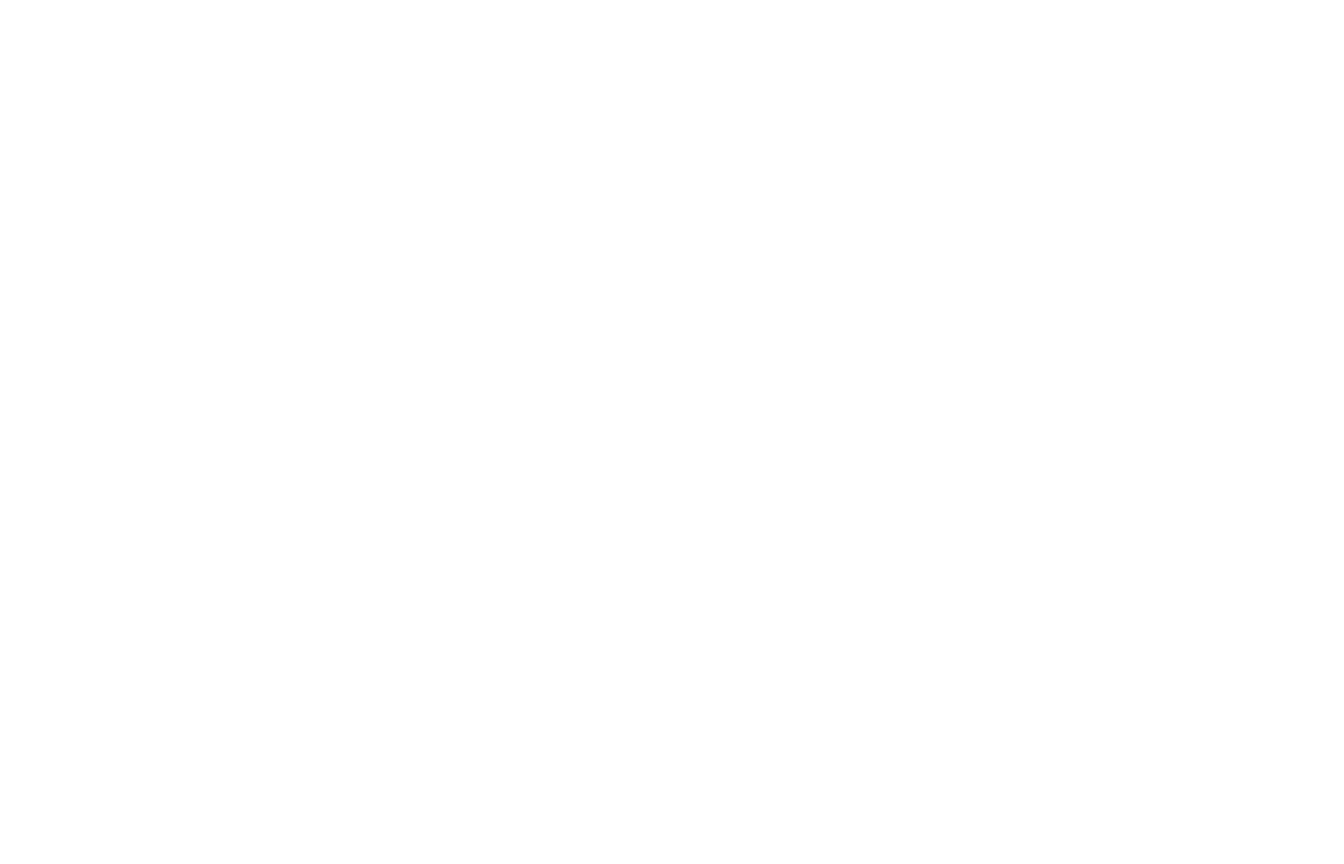
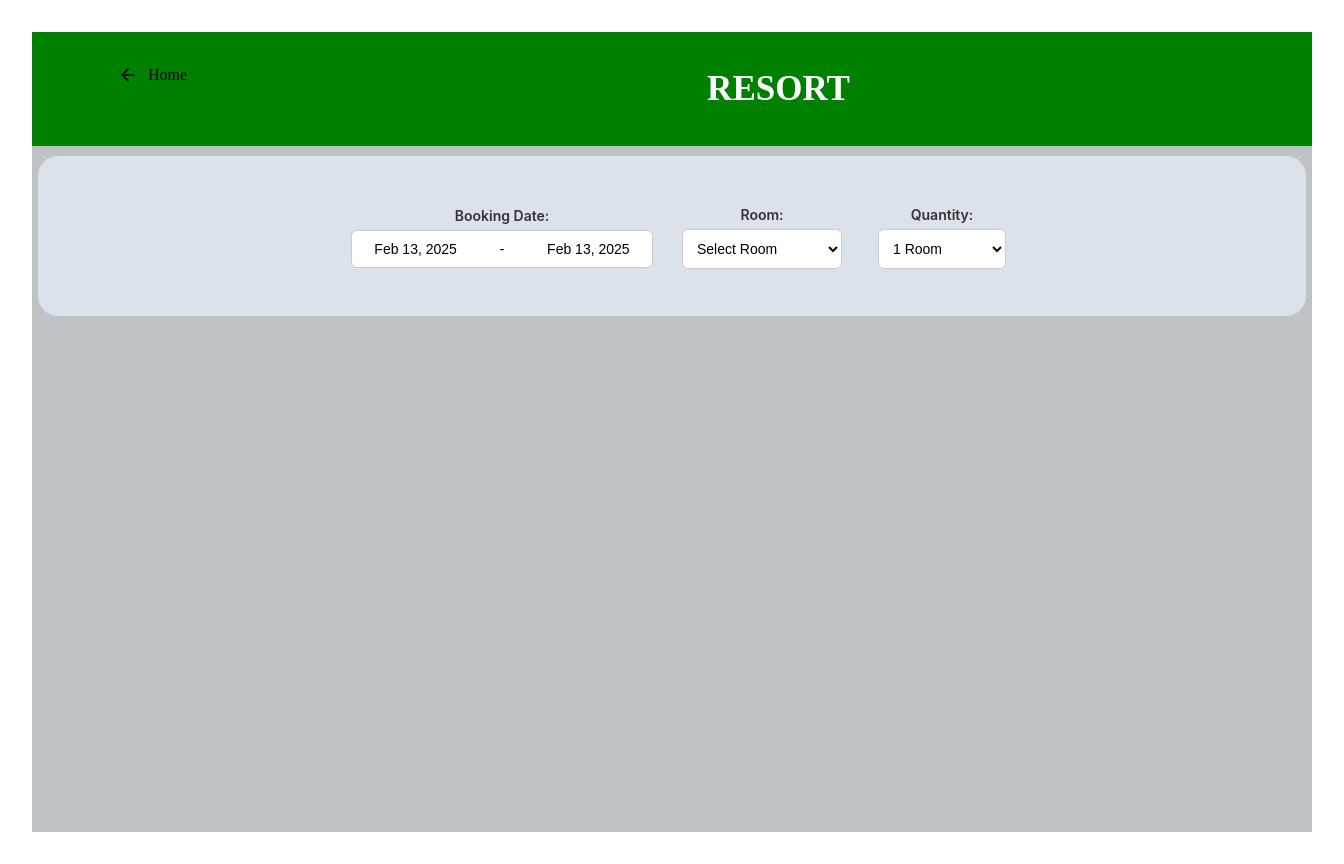
Before and after one commit to SambandhaRai/WebIndividual, a React (Vite) app in the folder individual/: page /book in a window 1280 px wide. Before the commit this address had no page. Shown: the whole page, 1344 px wide, since content can reach past the window. Before the commit the page ends 800 px from the top, so only its background shows below. Built offline with nearby package versions, Linux system fonts and the light colour scheme.

Commit message:
Book Page

```diff
--- a/individual/package.json
+++ b/individual/package.json
@@ -17,6 +17,7 @@
     "bcryptjs": "^3.0.2",
     "body-parser": "^1.20.3",
     "cors": "^2.8.5",
+    "date-fns": "^4.1.0",
     "dotenv": "^16.4.7",
     "express": "^4.21.2",
     "express-validator": "^7.2.1",
@@ -26,6 +27,8 @@
     "pg": "^8.13.3",
     "react": "^18.3.1",
     "react-data-table-component": "^7.6.2",
+    "react-date-range": "^2.0.1",
+    "react-datepicker": "^8.1.0",
     "react-dom": "^18.3.1",
     "react-hook-form": "^7.54.2",
     "react-router-dom": "^7.1.5",
--- a/individual/src/App.jsx
+++ b/individual/src/App.jsx
@@ -15,6 +15,8 @@ const Rooms = React.lazy(() => import("./components/Rooms"));
 
 const Experience = React.lazy(() => import("./components/Experience"));
 
+const Book = React.lazy(() => import("./components/Book"))
+
 
 function App() {
 
@@ -28,6 +30,7 @@ function App() {
           <Route path="/signup" element={<Signup />} />
           <Route path="/rooms" element={<Rooms />} />
           <Route path="/experience" element={<Experience />} />
+          <Route path="/book" element={<Book />} />
         </Routes>
       </Suspense>
     </Router>
--- /dev/null
+++ b/individual/src/components/Book.jsx
@@ -0,0 +1,141 @@
+import React, { useState } from 'react';
+import { useNavigate } from 'react-router-dom';
+import { DateRange } from "react-date-range";
+import "react-date-range/dist/styles.css";
+import "react-date-range/dist/theme/default.css";
+import { Link } from 'react-router-dom';
+import { ArrowLeft } from "lucide-react";
+import {
+    Container,
+    NavContainer,
+    Nav,
+    NavList,
+    NavItem,
+    Icons,
+    IconText,
+    Content,
+    Info,
+    DateInputWrapper,
+    DateInputContainer,
+    DateInput,
+    Label,
+    DatePickerWrapper,
+    Room,
+    RoomInput,
+    Quantity,
+    QuantityInput
+} from "../styles/book";
+
+function Book() {
+    const [showCalendar, setShowCalendar] = useState(false);
+    const [dateRange, setDateRange] = useState([
+        {
+            startDate: new Date(),
+            endDate: new Date(),
+            key: "selection",
+        },
+    ]);
+    const [selectedRoom, setSelectedRoom] = useState('');
+    const [roomQuantity, setRoomQuantity] = useState(1); // State for room quantity
+
+    const formatDate = (date) => {
+        return date.toLocaleDateString('en-US', {
+            year: 'numeric',
+            month: 'short',
+            day: 'numeric',
+        });
+    };
+
+    const formattedStartDate = formatDate(dateRange[0].startDate);
+    const formattedEndDate = formatDate(dateRange[0].endDate);
+
+    const roomOptions = [
+        { id: 1, label: 'Single Room', value: 'single' },
+        { id: 2, label: 'Double Room', value: 'double' },
+        { id: 3, label: 'Suite Room', value: 'suite' },
+    ];
+
+    const handleRoomChange = (e) => {
+        setSelectedRoom(e.target.value);
+    };
+
+    const handleRoomQuantityChange = (e) => {
+        setRoomQuantity(e.target.value); // Update room quantity
+    };
+
+    return (
+        <Container>
+            <NavContainer>
+                <Nav>
+                    <NavList>
+                        <NavItem>
+                            <Link to="/home">
+                                <Icons>
+                                    <IconText>
+                                        <ArrowLeft size={20} color="black" />
+                                        <span> Home</span>
+                                    </IconText>
+                                </Icons>
+                            </Link>
+                        </NavItem>
+                        <NavItem>
+                            RESORT
+                        </NavItem>
+                    </NavList>
+                </Nav>
+            </NavContainer>
+            <Content>
+                <Info>
+                    <DateInputWrapper>
+                        <DateInputContainer>
+                            <Label>Booking Date:</Label>
+                            <DateInput
+                                type="text"
+                                readOnly
+                                value={`${formattedStartDate}           -           ${formattedEndDate}`}
+                                onClick={() => setShowCalendar(!showCalendar)}
+                            />
+                            {showCalendar && (
+                                <DatePickerWrapper>
+                                    <DateRange
+                                        editableDateInputs={true}
+                                        onChange={(item) => setDateRange([item.selection])}
+                                        moveRangeOnFirstSelection={false}
+                                        ranges={dateRange}
+                                        minDate={new Date()}
+                                    />
+                                    <button onClick={() => setShowCalendar(false)}>Confirm</button>
+                                </DatePickerWrapper>
+                            )}
+                        </DateInputContainer>
+                    </DateInputWrapper>
+
+                    <Room>
+                        <Label>Room:</Label>
+                        <RoomInput as="select" value={selectedRoom} onChange={handleRoomChange}>
+                            <option value="">Select Room</option>
+                            {roomOptions.map((room) => (
+                                <option key={room.id} value={room.value}>
+                                    {room.label}
+                                </option>
+                            ))}
+                        </RoomInput>
+                    </Room>
+
+                    <Quantity>
+                    <Label>Quantity:</Label>
+                        <QuantityInput as="select" value={roomQuantity} onChange={handleRoomQuantityChange}>
+                            {[...Array(10)].map((_, index) => (
+                                <option key={index} value={index + 1}>
+                                    {index + 1} Room{index > 0 ? 's' : ''}
+                                </option>
+                            ))}
+                        </QuantityInput>
+                    </Quantity>
+                </Info>
+            </Content>
+        </Container>
+    );
+}
+
+export default Book;
--- a/individual/src/components/Experience.jsx
+++ b/individual/src/components/Experience.jsx
@@ -1,5 +1,5 @@
 import React, { useState } from 'react';
-import { Link } from 'react-router-dom';
+import { Link, useNavigate } from 'react-router-dom';
 import { Bed, Expand, ExpandIcon, ShowerHead, UsersIcon } from "lucide-react";
 import {
     Container,
@@ -29,6 +29,7 @@ import fbath from "../assets/fbath.png"
 function Room() {
     const [click, setClick] = useState(false);
     const [dropdown, setDropdown] = useState(false);
+    const navigate = useNavigate();
 
     const handleClick = () => setClick(!click);
     const toggleDropdown = () => setDropdown(prev => !prev);
@@ -66,9 +67,13 @@ function Room() {
         }
     ];
 
+    const bookClick = () => {
+        navigate("/book");
+    };
+
     return (
         <Container>
-            <BookNowBtn2>BOOK NOW</BookNowBtn2>
+            <BookNowBtn2 onClick={bookClick}>BOOK NOW</BookNowBtn2>
             <NavContainer>
                 <Nav>
                     <NavList>
--- a/individual/src/components/Home.jsx
+++ b/individual/src/components/Home.jsx
@@ -53,9 +53,13 @@ function Home() {
         navigate("/rooms");  // Navigate to /rooms when the button is clicked
     };
 
+    const bookClick = () => {
+        navigate("/book");  // Navigate to /rooms when the button is clicked
+    };
+
     return (
         <Container>
-            <BookNowBtn2>BOOK NOW</BookNowBtn2>
+            <BookNowBtn2 onClick={bookClick}>BOOK NOW</BookNowBtn2>
             <NavContainer>
                 <Nav>
                     <NavList>
@@ -137,7 +141,7 @@ function Home() {
                                 <hr />
                             </RoomInfo>
                             <LearnMoreBtn>Learn More</LearnMoreBtn>
-                            <BookNowBtn>Book Now</BookNowBtn>
+                            <BookNowBtn onClick={bookClick}>Book Now</BookNowBtn>
                         </RoomCard>
 
                         <RoomCard>
@@ -165,7 +169,7 @@ function Home() {
                                 <hr />
                             </RoomInfo>
                             <LearnMoreBtn>Learn More</LearnMoreBtn>
-                            <BookNowBtn>Book Now</BookNowBtn>
+                            <BookNowBtn onClick={bookClick}>Book Now</BookNowBtn>
                         </RoomCard>
 
                         <RoomCard>
@@ -193,7 +197,7 @@ function Home() {
                                     <hr />
                             </RoomInfo>
                             <LearnMoreBtn>Learn More</LearnMoreBtn>
-                            <BookNowBtn>Book Now</BookNowBtn>
+                            <BookNowBtn onClick={bookClick}>Book Now</BookNowBtn>
                         </RoomCard>
                     </Rooms>
                     <ViewAllBtn onClick={roomsClick}>View All</ViewAllBtn>
--- a/individual/src/components/Rooms.jsx
+++ b/individual/src/components/Rooms.jsx
@@ -1,5 +1,5 @@
 import React, { useState } from 'react';
-import { Link } from 'react-router-dom';
+import { Link, useNavigate } from 'react-router-dom';
 import { Bed, Expand, ExpandIcon, ShowerHead, UsersIcon } from "lucide-react";
 import {
     Container,
@@ -36,13 +36,18 @@ import lux from "../assets/lux.png";
 function Room() {
     const [click, setClick] = useState(false);
     const [dropdown, setDropdown] = useState(false);
+    const navigate = useNavigate();
 
     const handleClick = () => setClick(!click);
     const toggleDropdown = () => setDropdown(prev => !prev);
 
+    const bookClick = () => {
+        navigate("/book");  // Navigate to /rooms when the button is clicked
+    };
+
     return (
         <Container>
-            <BookNowBtn2>BOOK NOW</BookNowBtn2>
+            <BookNowBtn2 onClick={bookClick}>BOOK NOW</BookNowBtn2>
             <NavContainer>
                 <Nav>
                     <NavList>
@@ -85,7 +90,7 @@ function Room() {
                     </h1>
                     {/* <hr /> */}
                     <p>Indulge in luxury with our beautifully designed rooms and suites, offering the perfect blend of comfort and elegance for every guest</p>
-                    <BookNowBtn2>Book Now</BookNowBtn2>
+                    <BookNowBtn2 onClick={bookClick}>Book Now</BookNowBtn2>
                 </AboutContainer>
                 <RoomContainer>
                     <RoomText>
@@ -121,7 +126,7 @@ function Room() {
                                 <hr />
                             </RoomInfo>
                             <LearnMoreBtn>Learn More</LearnMoreBtn>
-                            <BookNowBtn>Book Now</BookNowBtn>
+                            <BookNowBtn onClick={bookClick}>Book Now</BookNowBtn>
                         </RoomCard>
 
                         <RoomCard>
@@ -149,7 +154,7 @@ function Room() {
                                 <hr />
                             </RoomInfo>
                             <LearnMoreBtn>Learn More</LearnMoreBtn>
-                            <BookNowBtn>Book Now</BookNowBtn>
+                            <BookNowBtn onClick={bookClick}>Book Now</BookNowBtn>
                         </RoomCard>
 
                         <RoomCard>
@@ -177,7 +182,7 @@ function Room() {
                                     <hr />
                             </RoomInfo>
                             <LearnMoreBtn>Learn More</LearnMoreBtn>
-                            <BookNowBtn>Book Now</BookNowBtn>
+                            <BookNowBtn onClick={bookClick}>Book Now</BookNowBtn>
                         </RoomCard>
 
                         <RoomCard>
@@ -209,7 +214,7 @@ function Room() {
                                     <hr />
                             </RoomInfo>
                             <LearnMoreBtn>Learn More</LearnMoreBtn>
-                            <BookNowBtn>Book Now</BookNowBtn>
+                            <BookNowBtn onClick={bookClick}>Book Now</BookNowBtn>
                         </RoomCard>
 
                         <RoomCard>
@@ -241,7 +246,7 @@ function Room() {
                                     <hr />
                             </RoomInfo>
                             <LearnMoreBtn>Learn More</LearnMoreBtn>
-                            <BookNowBtn>Book Now</BookNowBtn>
+                            <BookNowBtn onClick={bookClick}>Book Now</BookNowBtn>
                         </RoomCard>
                     </Rooms>
                 </RoomContainer>
--- /dev/null
+++ b/individual/src/styles/book.js
@@ -0,0 +1,210 @@
+import styled from "styled-components";
+
+export const Container = styled.div`
+  display: flex;
+  flex-direction: column;
+  width: 100vw;
+  height: 100vh;
+  background-color: #BEC3C6;
+`;
+
+// Navigation Bar
+export const NavContainer = styled.div`
+  display: flex;
+  align-items: center;
+  width: 100vw;
+  height: 15vh;
+  background-color: green;
+`;
+
+export const Nav = styled.nav`
+  font-size: 14px;
+  display: flex;
+  justify-content: flex-start;
+  width: 100%;
+  align-items: center;
+`;
+
+
+export const NavList = styled.ul`
+  display: flex;
+  list-style: none;
+  padding: 0;
+  margin: 0;
+  color: black;
+`;
+
+export const NavItem = styled.li`
+  display: flex;
+  flex-direction: row;
+  font-family: "Times New Roman", Times, serif;
+  font-size: 15px;
+  margin: 0 20px;
+  gap: 5vh;
+  color: white;
+  justify-content: center;
+
+  &:nth-child(1) {
+    margin-right: 100px;
+    margin-left: 70px;
+  }
+
+  &:nth-child(2) {
+    margin-left: 420px;
+    font-size: 35px;
+    font-weight: bold;
+  }
+`;
+
+
+export const Icons = styled.div`
+  display: flex;
+  justify-content: left;
+  gap: 20px;
+  flex-wrap: wrap;
+
+  &:nth-child(1){
+    margin-left: 2vh;
+  }
+
+`;
+
+export const IconText = styled.div`
+  display: flex;
+  align-items: center;
+  gap: 10px;
+  font-family: "Times New Roman", Times, serif;
+  font-size: 1rem;
+  color: black;
+`;
+
+// Content Space
+export const Content = styled.div`
+  display: flex;
+  width: 100vw;
+  height: 90vh;
+  justify-content: center;
+`;
+
+export const DateInputWrapper = styled.div`
+  display: flex;
+  flex-direction: column;
+  align-items: center;
+  width: 35vh;
+  margin-right: 20px;
+  margin-left: 5vh;
+`;
+
+export const DateInputContainer = styled.div`
+  display: flex;
+  flex-direction: column;
+  align-items: center;
+  width: 100%;
+`;
+
+export const Label = styled.label`
+  font-size: 14px;
+  font-weight: 600;
+  margin-bottom: 4px;
+  color: #333;
+`;
+
+export const DateInput = styled.input`
+  width: 100%;
+  padding: 10px;
+  border: 1px solid #ccc;
+  border-radius: 6px;
+  font-size: 14px;
+  outline: none;
+  cursor: pointer;
+  background-color: white;
+  color: black;
+  text-align: center;
+
+  &:focus {
+    border-color: #D9A24A;
+    box-shadow: 0px 0px 5px rgba(217, 162, 74, 0.3);
+  }
+
+  &:hover {
+    border-color: #D9A24A;
+  }
+`;
+
+export const DatePickerWrapper = styled.div`
+  position: absolute;
+  z-index: 100;
+  background: white;
+  border-radius: 10px;
+  box-shadow: 0px 4px 10px rgba(0, 0, 0, 0.1);
+  padding: 10px;
+  top: 280px;
+`;
+
+export const Info = styled.div`
+  display: flex;
+  flex-direction: row;
+  justify-content: center;
+  align-items: center;
+  width: 99%;
+  margin-top: 10px;
+  background-color: #DBE2E9;
+  height: 20vh;
+  border-radius: 20px;
+`;
+
+export const Room = styled.div`
+  width: 25vh;
+  display: flex;
+  flex-direction: column;
+  align-items: center;
+`;
+
+export const Quantity = styled.div`
+  width: 20vh;
+  display: flex;
+  flex-direction: column;
+  align-items: center;
+`;
+
+export const RoomInput = styled.select`
+  width: 80%;
+  padding: 10px;
+  border: 1px solid #ccc;
+  border-radius: 6px;
+  font-size: 14px;
+  outline: none;
+  cursor: pointer;
+  background-color: white;
+  color: black;
+
+  &:focus {
+    border-color: #D9A24A;
+    box-shadow: 0px 0px 5px rgba(217, 162, 74, 0.3);
+  }
+
+  &:hover {
+    border-color: #D9A24A;
+  }
+`;
+
+export const QuantityInput = styled.select`
+  width: 80%;
+  padding: 10px;
+  border: 1px solid #ccc;
+  border-radius: 6px;
+  font-size: 14px;
+  outline: none;
+  cursor: pointer;
+  background-color: white;
+  color: black;
+
+  &:focus {
+    border-color: #D9A24A;
+    box-shadow: 0px 0px 5px rgba(217, 162, 74, 0.3);
+  }
+
+  &:hover {
+    border-color: #D9A24A;
+  }
+`;
--- a/individual/src/styles/signup.js
+++ b/individual/src/styles/signup.js
@@ -68,7 +68,7 @@ export const IconText = styled.div`
   font-family: "Times New Roman", Times, serif;
   font-size: 1rem;
   color: black;
-`
+`;
 
 // Content Space
 export const Content = styled.div`
```
Also changed, not shown: 1 other file (tests, documents, lock files or other folders).
